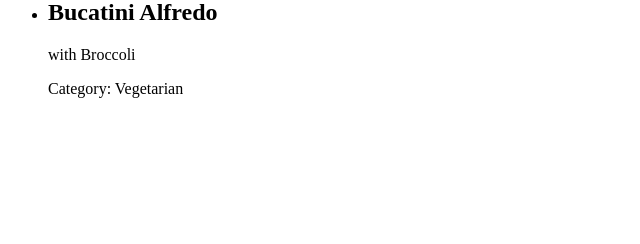
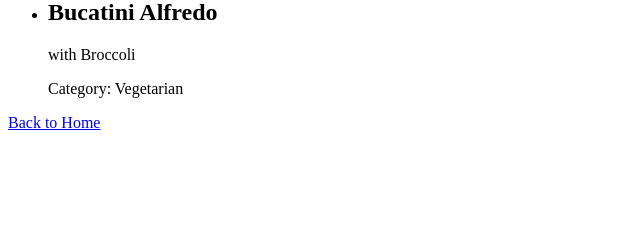
Before and after one commit to WillFEO/uxid241-wjk44, a PHP site: page /recipes.php in a window 1280 px wide. Shown: the part 556-800 px from the top of the page, without its empty margins (0-640 px from the left). Run offline with PHP 8.4, Linux system fonts and the light colour scheme; data comes from the database, SQL or seed files in the repository.

Commit message:
Added a link back to the home page on recipes.php

```diff
--- a/recipes.php
+++ b/recipes.php
@@ -34,5 +34,6 @@ $recipes = mysqli_fetch_all($result, MYSQLI_ASSOC);
       <?php endforeach; ?>
     </ul>
   <?php endif; ?>
+  <p><a href="index.php">Back to Home</a></p>
 </body>
 </html>
```
